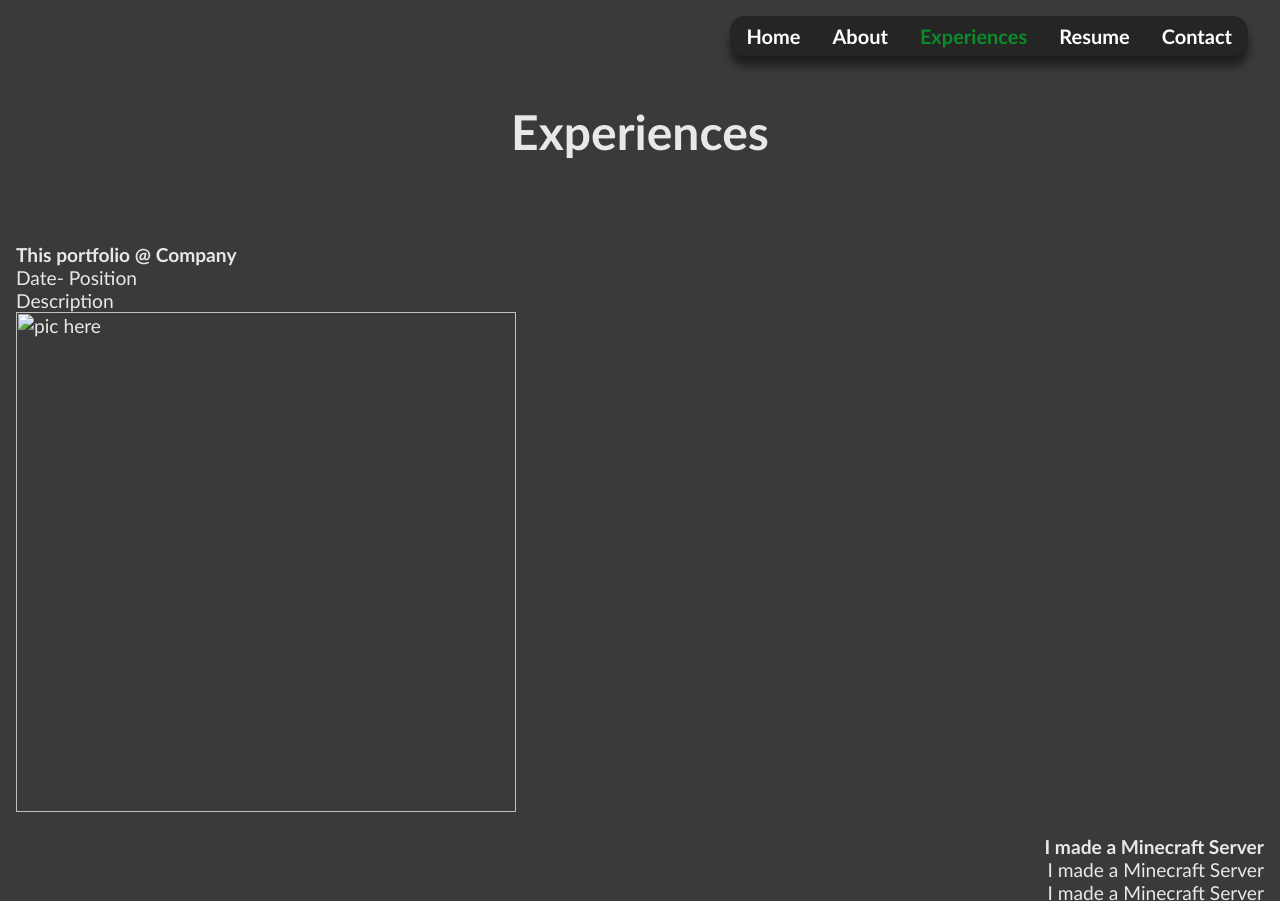
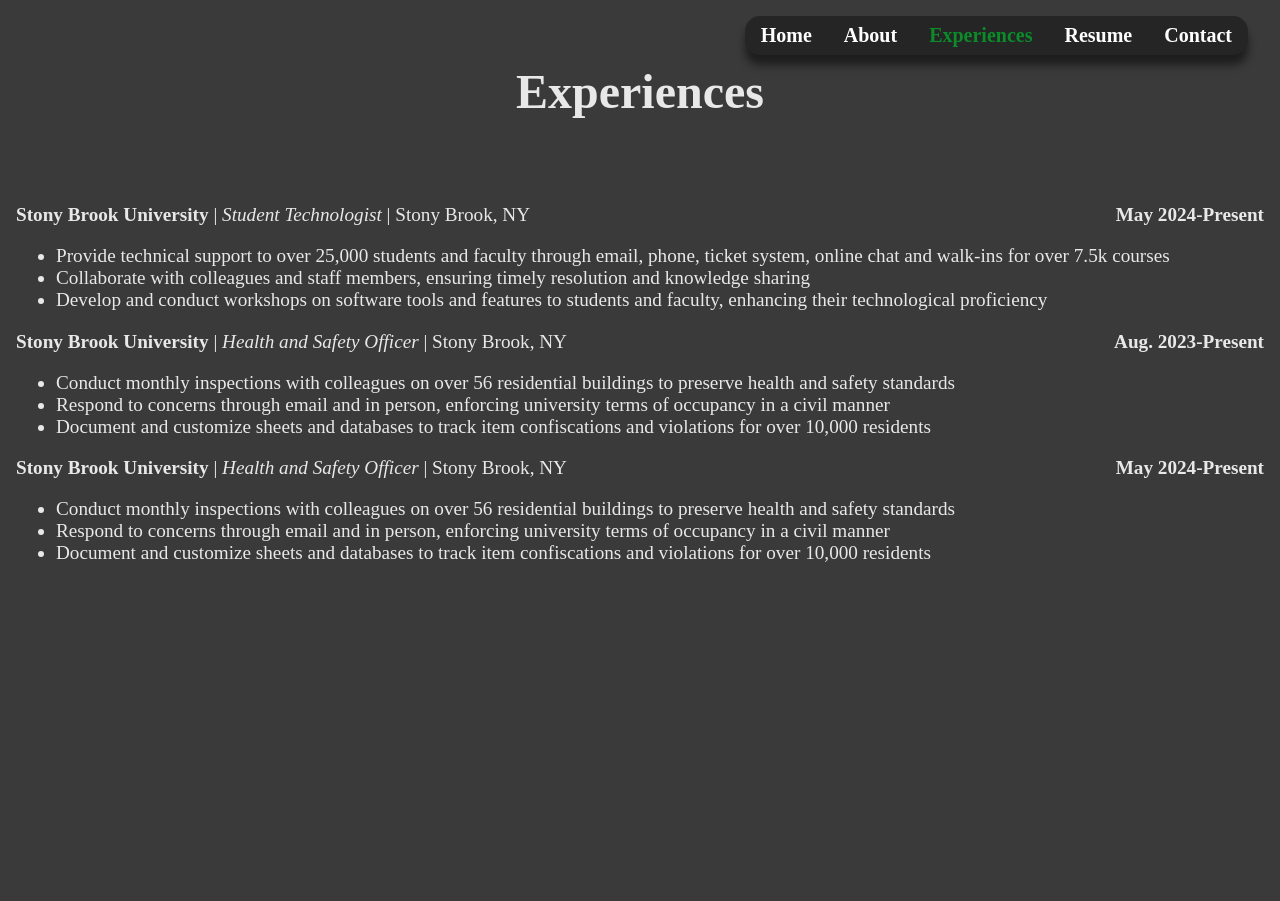
Before and after one commit to Martragon/martin-you-portfolio, a plain HTML site: page experiences.html in a window 1280 px wide. Shown: the top 901 px of the page. After the commit the page ends 800 px from the top, so only its background shows below. Drawn offline with Linux system fonts and the light colour scheme.

Commit message:
Changed Experiences page

```diff
--- a/experiences.html
+++ b/experiences.html
@@ -13,29 +13,40 @@
     </div>
     <!-- <img class="header_image" src="media/altar_centro.png"> -->
 
-    <div class="title_section"> </div>
+    <div class="title_section"></div>
     <div class="title">Experiences</div>
     <br>
     <div class="container">
-        <div style="font-weight:bold;">This portfolio @ Company</div>
-        <div>Date- Position</div>
-        <div>Description</div>
-        <img style="height: 500px;" src=""; alt="pic here">
-        <div></div>
-        <br>
-        <div style="text-align:right; font-weight:bold;" >I made a Minecraft Server</div>
-        <div style="text-align:right" >I made a Minecraft Server</div><div style="text-align:right" >I made a Minecraft Server</div>
-        <img style="height: 500px;" src=""; alt="pic here">
-        <br>
-        <div style="font-weight:bold;">DoIT ATS</div>
-        <div>Date- Position</div>
-        <div>Description</div>
-        <img style="height: 500px;" src=""; alt="pic here">
-        <br>
-        <div style="font-weight:bold;text-align:right;" >Health and safety</div>
-        <div style="text-align:right" >I made a Minecraft Server</div><div style="text-align:right" >I made a Minecraft Server</div>
-        <img style="height: 500px;" src=""; alt="pic here">
-        <br>
+        <p>
+            <b>Stony Brook University</b> | <i>Student Technologist</i> | Stony Brook, NY <span style="float: right"> <b>May 2024-Present</b></span>
+            <br>
+            <ul>
+                <li>Provide technical support to over 25,000 students and faculty through email, phone, ticket system, online chat and walk-ins for over 7.5k courses</li>
+                <li>Collaborate with colleagues and staff members, ensuring timely resolution and knowledge sharing</li>
+                <li>Develop and conduct workshops on software tools and features to students and faculty, enhancing their technological proficiency</li>
+            </ul>
+            <!-- <img style="height: 500px;" src=""; alt="Image here."> -->
+        </p>
+        <p>
+            <b>Stony Brook University</b> | <i>Health and Safety Officer</i> | Stony Brook, NY <span style="float: right"> <b>Aug. 2023-Present</b></span>
+            <br>
+            <ul>
+                <li>Conduct monthly inspections with colleagues on over 56 residential buildings to preserve health and safety standards</li>
+                <li>Respond to concerns through email and in person, enforcing university terms of occupancy in a civil manner</li>
+                <li>Document and customize sheets and databases to track item confiscations and violations for over 10,000 residents</li>
+            </ul>
+            <!-- <img style="height: 500px;" src=""; alt="Image here."> -->
+        </p>
+        <p>
+            <b>Stony Brook University</b> | <i>Health and Safety Officer</i> | Stony Brook, NY <span style="float: right"> <b>May 2024-Present</b></span>
+            <br>
+            <ul>
+                <li>Conduct monthly inspections with colleagues on over 56 residential buildings to preserve health and safety standards</li>
+                <li>Respond to concerns through email and in person, enforcing university terms of occupancy in a civil manner</li>
+                <li>Document and customize sheets and databases to track item confiscations and violations for over 10,000 residents</li>
+            </ul>
+            <!-- <img style="height: 500px;" src=""; alt="Image here."> -->
+        </p>
     </div>
     <br>
 </body>
--- a/styles.css
+++ b/styles.css
@@ -3,7 +3,7 @@ body{
     margin: 0px;
     color: rgb(232, 232, 232);
     z-index: 2;
-    font-family:'Gill Sans', 'Gill Sans MT', Calibri, 'Trebuchet MS', sans-serif;
+    font-family: 'Times New Roman','Gill Sans', 'Gill Sans MT', Calibri, 'Trebuchet MS', sans-serif;
 }
 
 /* .header_container{
```
